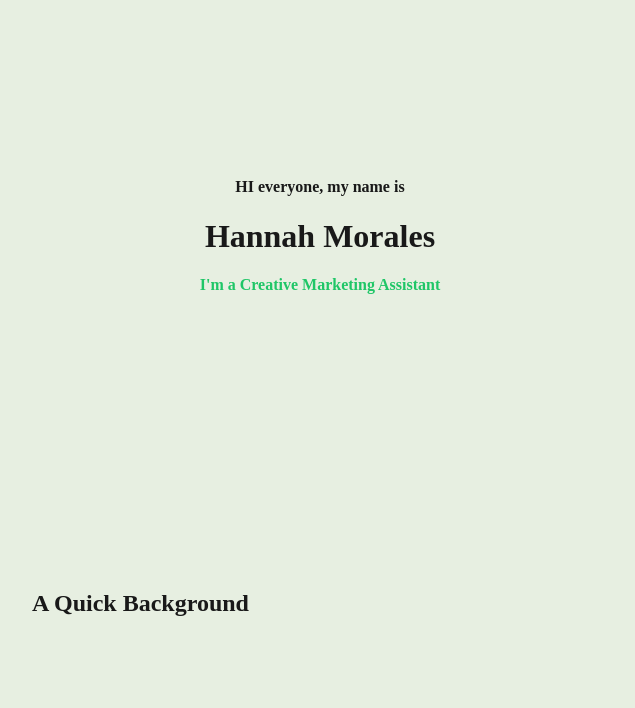
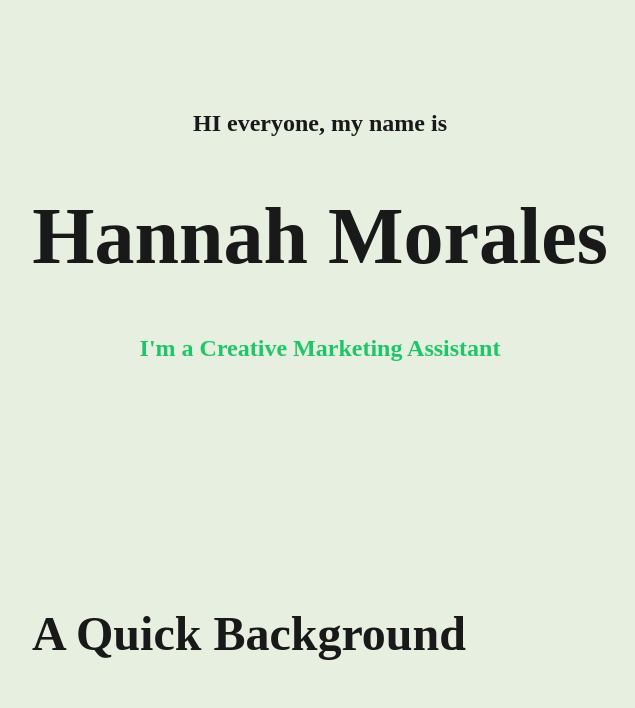
Before and after one commit to wishba/personal-web-with-scroll-animation, a plain HTML site: page index.html in a window 1280 px wide. Shown: the part 86-794 px from the top of the page, 0-635 px from the left. Drawn offline with Linux system fonts and the light colour scheme.

Commit message:
font size

```diff
--- a/style.css
+++ b/style.css
@@ -116,6 +116,19 @@ ul {
 @media screen and (min-width: 600px) {
   h2 {
     text-align: left;
+    font-size: 3rem;
+  }
+
+  .header__intro h1 {
+    font-size: 5rem;
+  }
+
+  .header__intro p {
+    font-size: 1.5rem;
+  }
+
+  .background h2 {
+    margin-top: 2rem;
   }
 
   .work h2 {
@@ -183,4 +196,8 @@ ul {
   .love *:nth-child(5) {
     grid-area: 2/1/4/2;
   }
+
+  .love p {
+    font-size: 2rem;
+  }
 }
```
